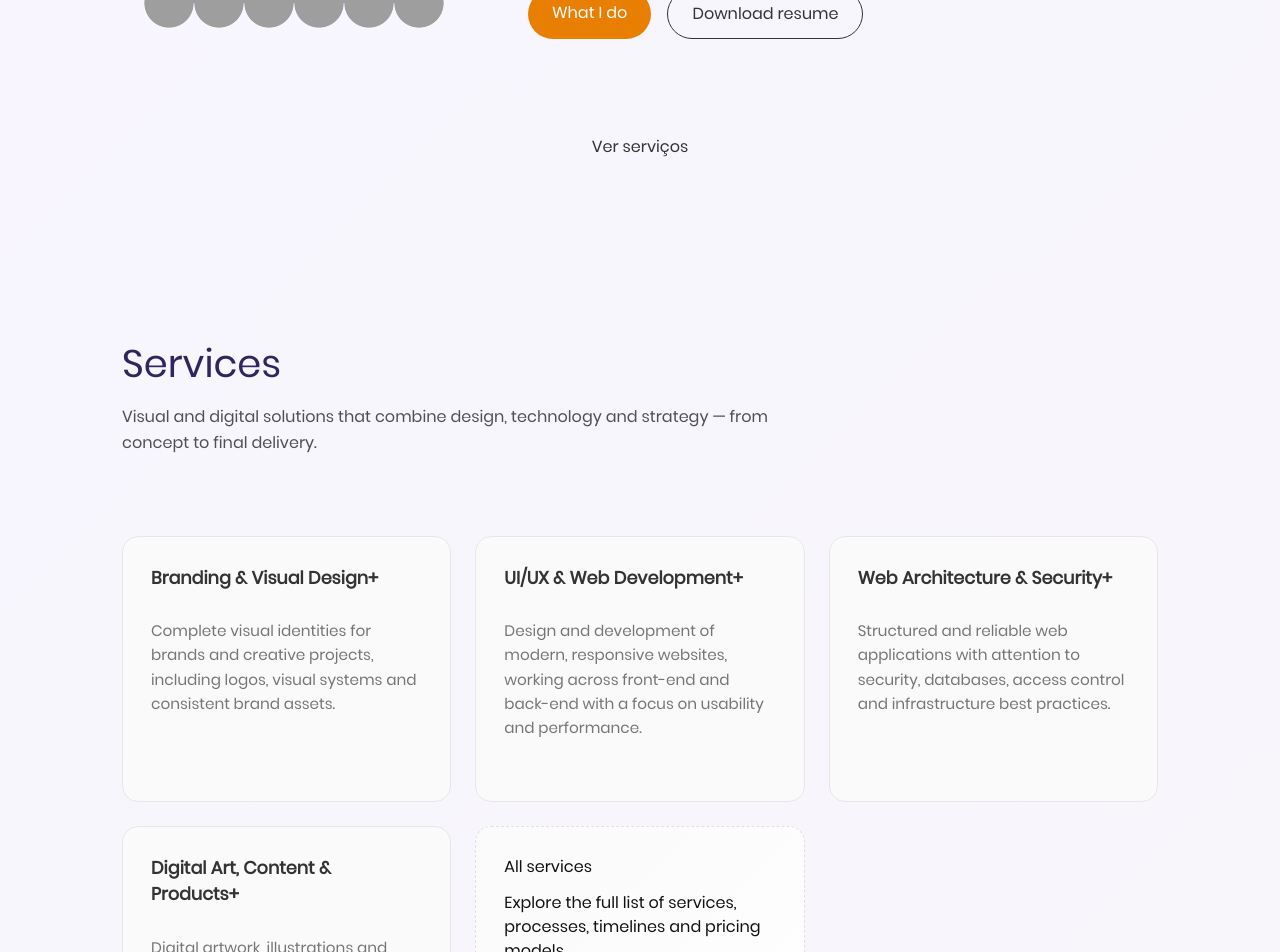
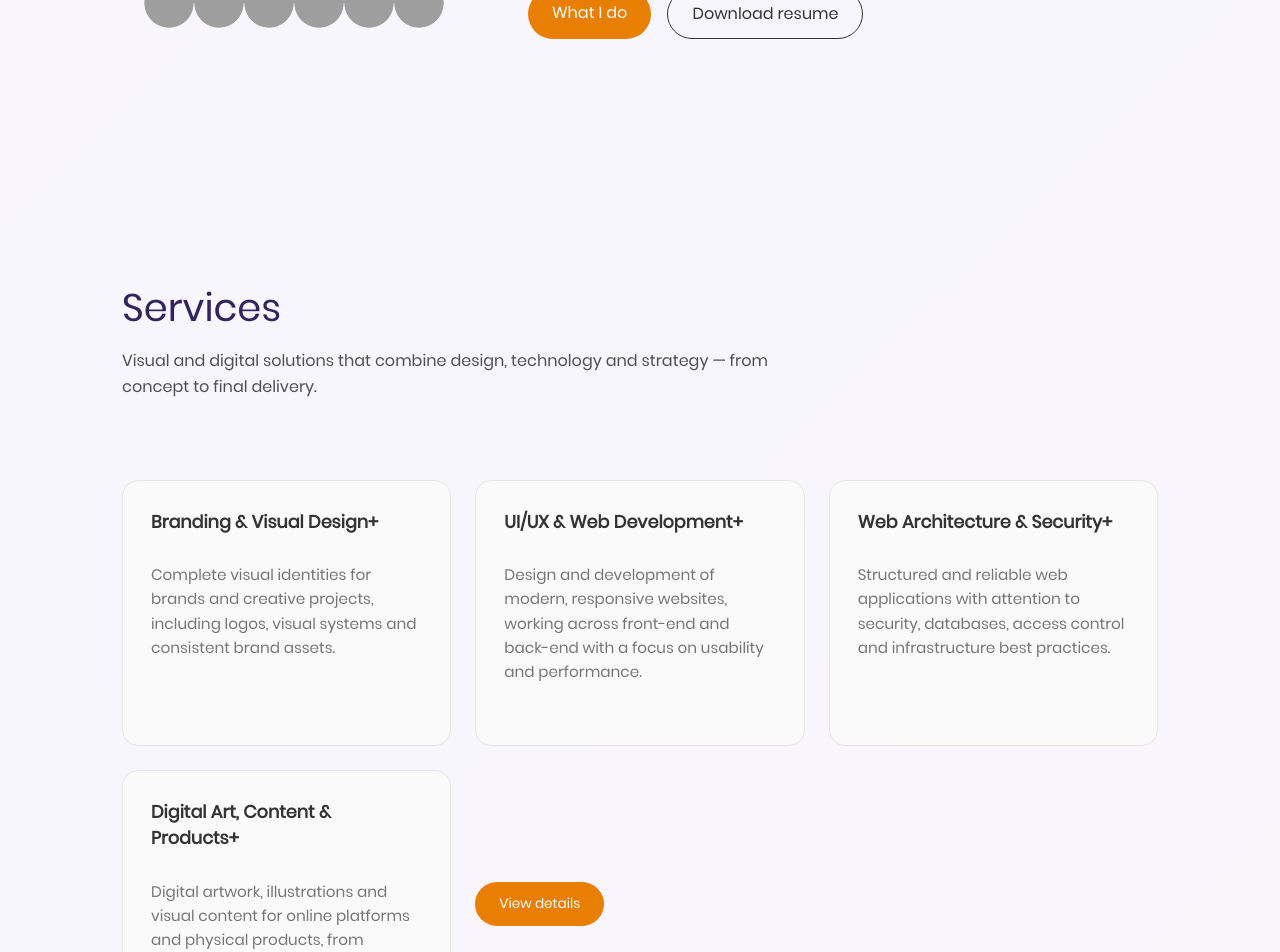
Before and after one commit to sth3r/Portfilio, a React (Vite) app: page / in a window 1280 px wide. Shown: the part 980-1932 px from the top of the page. Built offline with nearby package versions, Linux system fonts and the light colour scheme; grey boxes are pictures that could not be loaded.

Commit message:
feat: update Navbar links for improved routing; enhance ServicesSection layout and add CTA button; implement smooth scrolling in Home component

```diff
--- a/src/components/Navbar.tsx
+++ b/src/components/Navbar.tsx
@@ -17,22 +17,22 @@ export default function Navbar() {
 
       {/* CENTER — menu */}
       <nav className={`navbar-pill ${open ? "open" : ""}`} onClick={() => setOpen(false)}>
-        <Link to={"/#about"} className="nav-item">
+        <Link to={{ pathname: "/", hash: "#about" }} className="nav-item">
           {t.nav.about}
         </Link>
-        <Link to={"/servicos#services"} className="nav-item">
+        <Link to={{ pathname: "/", hash: "#services" }} className="nav-item">
           {t.nav.services}
         </Link>
-        <Link to={"/#habilidades"} className="nav-item">
+        <Link to={{ pathname: "/", hash: "#habilidades" }} className="nav-item">
           {t.nav.skills}
         </Link>
-        <Link to={"/#projects"} className="nav-item">
+        <Link to={{ pathname: "/", hash: "#projects" }} className="nav-item">
           {t.nav.projects}
         </Link>
-        <Link to={"/#processo"} className="nav-item">
+        <Link to={{ pathname: "/", hash: "#processo" }} className="nav-item">
           {t.nav.processo}
         </Link>
-        <Link to={"/#curriculo"} className="nav-item">
+        <Link to={{ pathname: "/", hash: "#curriculo" }} className="nav-item">
           {t.nav.curriculo}
         </Link>
       </nav>
--- a/src/components/ServicesSection.tsx
+++ b/src/components/ServicesSection.tsx
@@ -20,21 +20,20 @@ export default function ServicesSection() {
             <h3 className="service-title">{service.title}</h3>
             <p className="service-description">{service.description}</p>
 
-      <span className="service-link">
+            {/* 🔽 agora é um botão/link */}
+            <Link to="/servicos" className="service-link">
               {content.viewMore}
-      </span>
+            </Link>
           </article>
         ))}
 
         {/* CTA Card */}
-  <Link to="/servicos" className="service-card service-cta-card fade-up">
-    <h3>{content.ctaTitle}</h3>
-    <p>{content.ctaDescription}</p>
-    <span className="service-link">{content.cta}</span>
+       <Link to="/servicos" className="btn primary service-card-btn">
+        {content.viewMore}
         </Link>
-</div>
 
 
+      </div>
     </section>
   );
 }
--- a/src/pages/Home.tsx
+++ b/src/pages/Home.tsx
@@ -8,11 +8,22 @@ import ResumeSection from "../components/ResumeSection";
 import SkillsSection from "../components/SkillsSection";
 import ServicesSection from "../components/ServicesSection";
 import ProcessPreview from "../components/ProcessPreview";
-import { useNavigate } from "react-router-dom";
+import { useEffect } from "react";
+import { useLocation } from "react-router-dom";
 // import ConstructionScreen from "./components/ConstructionScreen";
 
 export default function Home() {
-  const navigate = useNavigate();
+  const location = useLocation();
+
+  useEffect(() => {
+    if (location.hash) {
+      const id = location.hash.replace("#", "");
+      setTimeout(() => {
+        const el = document.getElementById(id);
+        if (el) el.scrollIntoView({ behavior: "smooth" });
+      }, 50);
+    }
+  }, [location]);
 
   return (
     <>
@@ -22,24 +33,6 @@ export default function Home() {
       {/* 1️⃣ Posicionamento claro */}
       <HeroSection />
 
-      {/* Botão que usa DOM para rolar até a seção de serviços */}
-      <div style={{ textAlign: "center", margin: "2rem 0" }}>
-        <button
-          onClick={() => {
-            // navegar para a página de serviços usando react-router-dom
-            try {
-              if (navigate) navigate("/servicos");
-            } catch (e) {
-              // fallback: localização direta
-              window.location.href = "/servicos";
-            }
-          }}
-          aria-label="Ver serviços"
-          style={{ cursor: "pointer" }}
-        >
-          Ver serviços
-        </button>
-      </div>
 
       {/* 2️⃣ O que você faz (valor imediato) */}
       <div id="services">
--- a/src/styles/components/ServicesPreview.css
+++ b/src/styles/components/ServicesPreview.css
@@ -155,3 +155,39 @@ background: linear-gradient(135deg, #fafafa, #ffffff);
       border-color: #e97f02;
       background: #fff;
     }
+
+    /* ===============================
+      SERVICE CARD BUTTON
+    ================================ */
+    .service-card {
+      display: flex;
+      flex-direction: column;
+      position: relative;
+    }
+
+    /* Botão */
+    .service-card-btn {
+      margin-top: auto;
+      margin-bottom: auto; /* 👈 centraliza verticalmente */
+      align-self: center; /* 👈 largura do conteúdo */
+      width: fit-content;     /* 👈 garante que não estique */
+      font-size: 0.85rem;
+      padding: 0.55rem 1.3rem;
+    }
+    .service-card-btn.primary {
+      background: #e97f02;
+      color: #fff;
+      border-radius: 999px;
+      font-weight: 500;
+      text-decoration: none;
+      transition: transform 0.2s ease, background 0.2s ease;
+    }
+
+    @media (max-width: 768px) {
+  .service-card-btn {
+    align-self: center;
+  }
+}
+    .service-card-btn.primary:hover {
+      transform: translateY(-2px);
+    }
```
Lines whose indentation alone changed are shown as unchanged.
